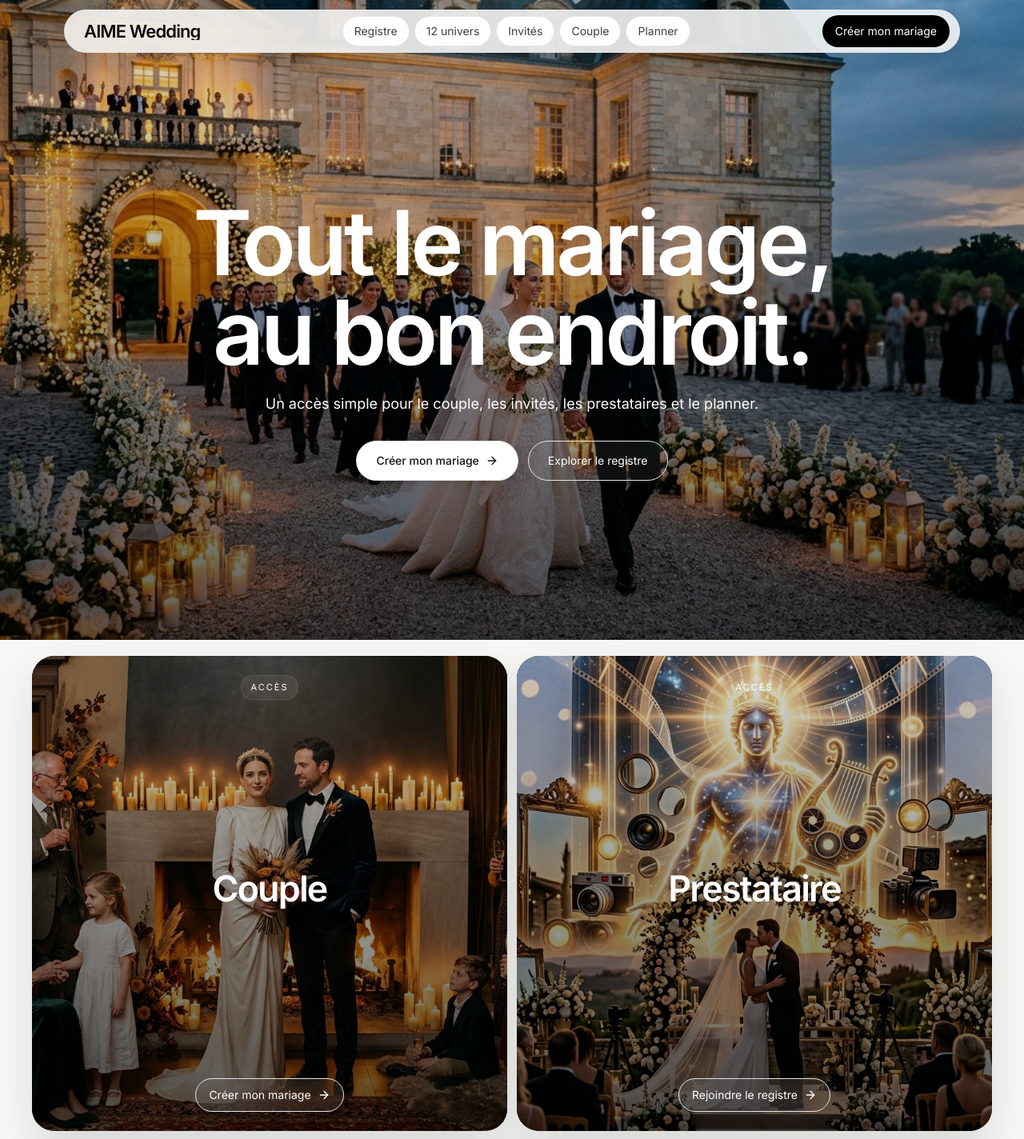
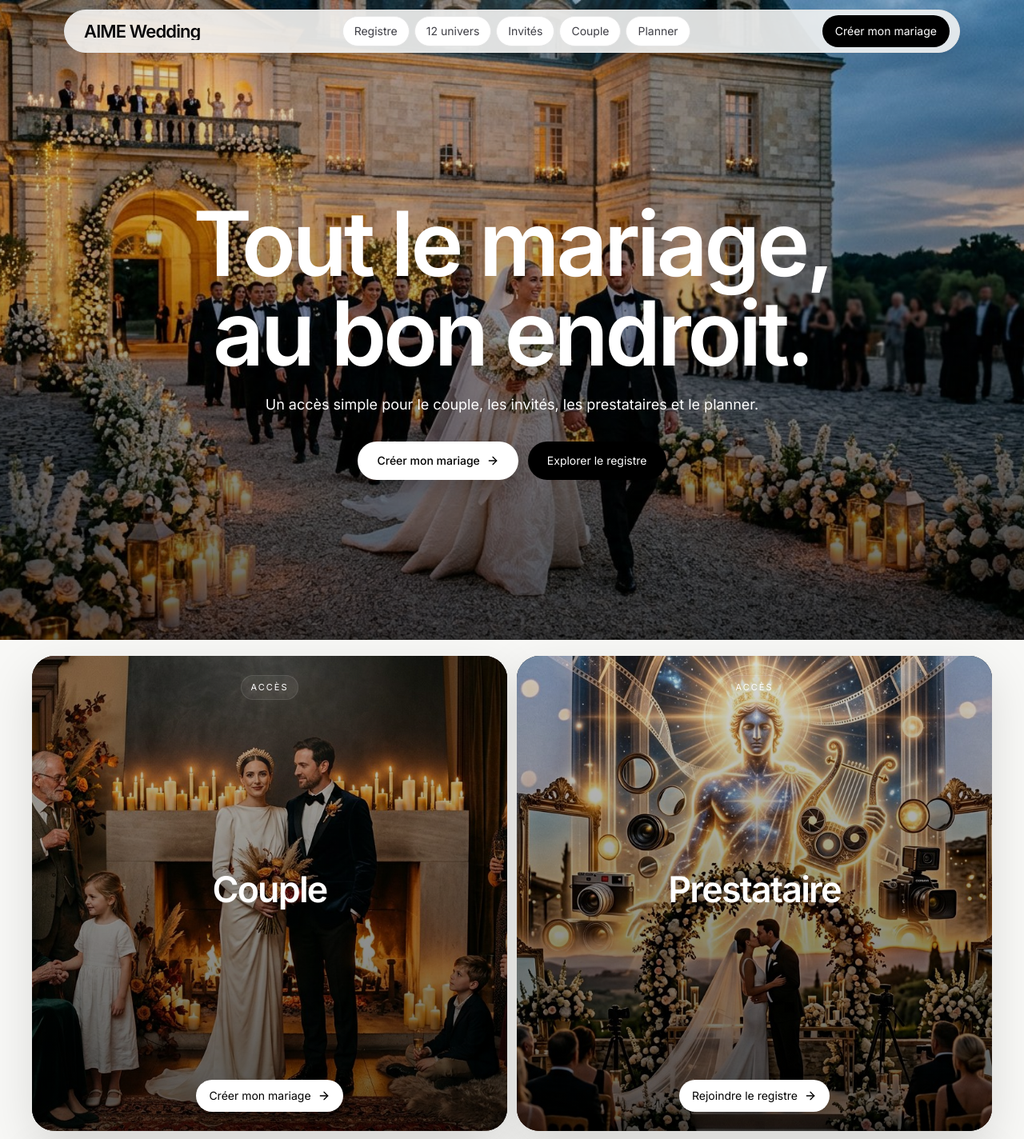
Before and after one commit to mattmezstitchlab/Aime-Cachet, a React (Vite) app: page / in a window 1280 px wide. Shown: the top 1424 px of the page at 80% size. Built offline with nearby package versions, Linux system fonts and the light colour scheme.

Commit message:
Polish landing CTA button styles
Co-authored-by: arena-agent <297053741+arena-agent@users.noreply.github.com>

```diff
--- a/src/pages/Landing.jsx
+++ b/src/pages/Landing.jsx
@@ -371,7 +371,7 @@ function EntryTile({ item }) {
           </div>
         </div>
 
-        <span className="inline-flex items-center gap-2 rounded-full border border-white/12 bg-white/[0.06] px-4 py-2.5 text-sm text-white/88 backdrop-blur-xl transition-colors group-hover:bg-white/[0.12]">
+        <span className="inline-flex items-center gap-2 rounded-full bg-white px-4 py-2.5 text-sm text-black shadow-[0_10px_24px_rgba(0,0,0,0.18)] transition-transform group-hover:-translate-y-0.5">
           {item.cta}
           <ArrowRight className="w-4 h-4" />
         </span>
@@ -449,7 +449,7 @@ function PillarSection({ pillar }) {
                 <span className="aime-label text-white/55">{pillar.number}</span>
                 <span>{pillar.myth}</span>
               </div>
-              <Link to={pillar.href} className="rounded-full border border-white/12 px-4 py-2 text-sm text-white/88 hover:bg-white/5 inline-flex items-center gap-2">
+              <Link to={pillar.href} className="rounded-full bg-white px-4 py-2 text-sm text-black inline-flex items-center gap-2 shadow-[0_12px_28px_rgba(0,0,0,0.18)]">
                 {pillar.cta}
                 <ArrowRight className="w-4 h-4" />
               </Link>
@@ -504,11 +504,11 @@ export default function Landing() {
               </p>
 
               <div className="mt-8 flex flex-wrap items-center justify-center gap-3">
-                <Link to="/setup" className="aime-button-primary rounded-full px-6 py-3.5 text-sm font-medium inline-flex items-center gap-2">
+                <Link to="/setup" className="rounded-full bg-white px-6 py-3.5 text-sm font-medium text-black shadow-[0_12px_28px_rgba(0,0,0,0.18)] inline-flex items-center gap-2">
                   Créer mon mariage
                   <ArrowRight className="w-4 h-4" />
                 </Link>
-                <a href="#registre" className="rounded-full border border-white/12 bg-white/[0.05] px-6 py-3.5 text-sm text-white/88 hover:bg-white/[0.1] inline-flex items-center gap-2 transition-colors">
+                <a href="#registre" className="rounded-full bg-black px-6 py-3.5 text-sm text-white inline-flex items-center gap-2 transition-colors hover:bg-zinc-900">
                   Explorer le registre
                 </a>
               </div>
@@ -591,10 +591,10 @@ export default function Landing() {
                 </p>
               </div>
               <div className="flex flex-wrap gap-3">
-                <Link to="/setup" className="aime-button-primary rounded-full px-5 py-3 text-sm font-medium inline-flex items-center gap-2">
+                <Link to="/setup" className="rounded-full bg-white px-5 py-3 text-sm font-medium text-black inline-flex items-center gap-2 shadow-[0_12px_28px_rgba(0,0,0,0.18)]">
                   Créer mon mariage
                 </Link>
-                <Link to="/prestataires" className="rounded-full border border-white/12 px-5 py-3 text-sm text-white/88 hover:bg-white/5 inline-flex items-center gap-2">
+                <Link to="/prestataires" className="rounded-full bg-black px-5 py-3 text-sm text-white hover:bg-zinc-900 inline-flex items-center gap-2">
                   Voir le registre
                 </Link>
               </div>
```
